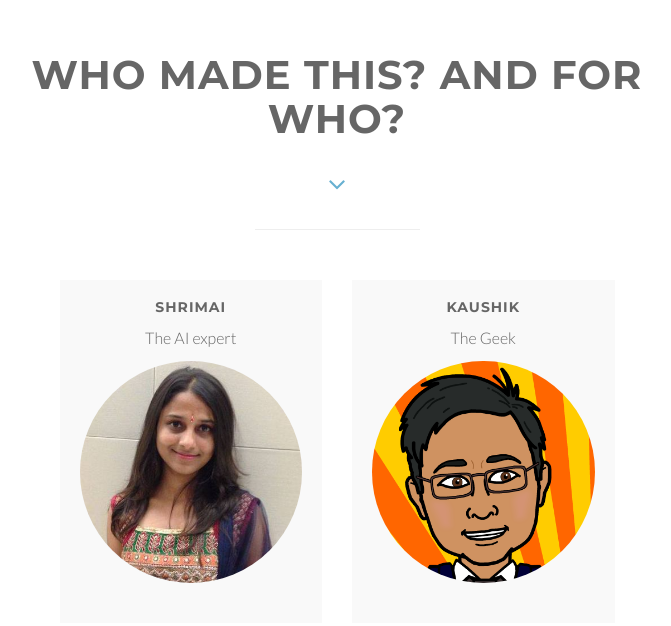
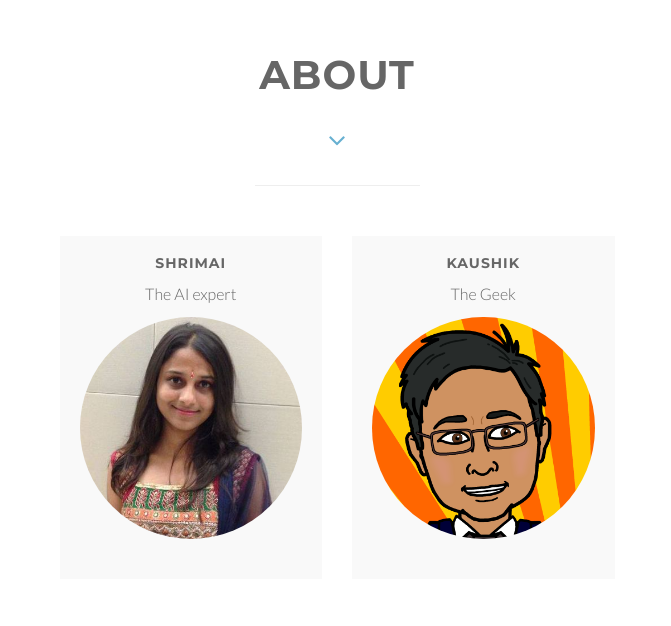
Before and after one commit to kaushikchaubal/let-us-hack, a website: page index.html in a window 1280 px wide. Shown: the part 2457-3083 px from the top of the page, without its empty margins (303-974 px from the left). Drawn offline with Linux system fonts and the light colour scheme.

Commit message:
Changing title to About

```diff
--- a/index.html
+++ b/index.html
@@ -252,7 +252,7 @@
                     <div class="col-lg-8 col-lg-offset-2">
                         <div class="wow bounceInDown" data-wow-delay="0.4s">
                             <div class="section-heading">
-                                <h2>Who made this? and for who?</h2>
+                                <h2>About</h2>
                                 <div class="page-scroll">
                                     <a href="#contact">
                                         <i class="fa fa-2x fa-angle-down"></i>
```
